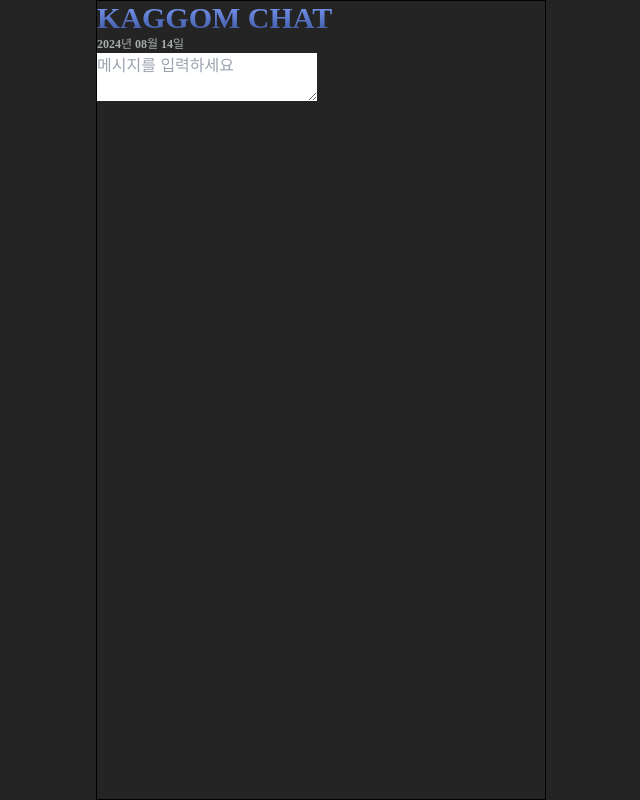
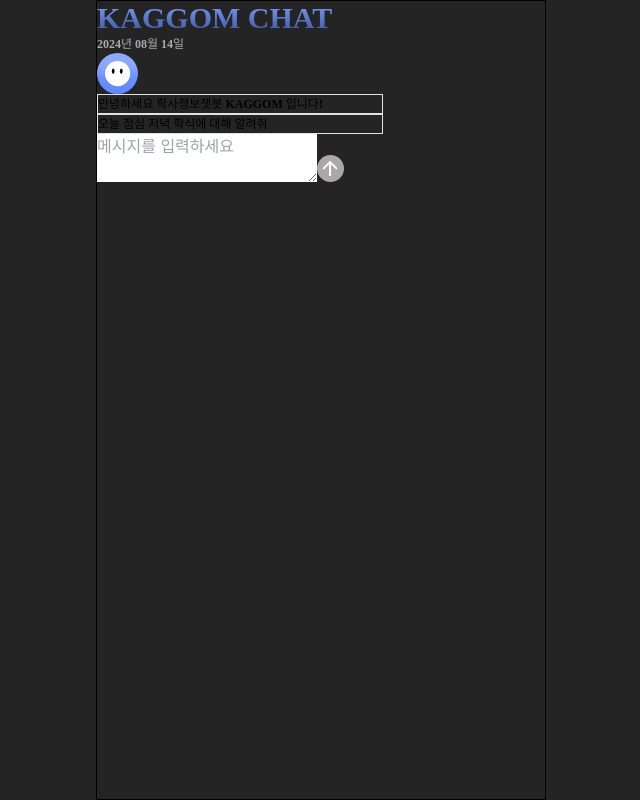
Before and after one commit to Kaggom/Kaggom_FE, a React (Vite) app: page / in a window 1280 px wide. Shown: the whole page, without its empty margins (319-959 px from the left). Built offline with nearby package versions, Linux system fonts and the light colour scheme.

Commit message:
💄 Design : 캐곰챗, 유저챗 컴포넌트 구현

```diff
--- /dev/null
+++ b/src/pages/Chat/components/KaggomChatMessage.tsx
@@ -0,0 +1,39 @@
+import Kaggom from '../../../assets/Kaggom.svg'
+
+
+interface KaggomChatProps {
+    chat: string; // 'Text' 대신 'string' 타입 사용
+}
+// { chat }: KaggomChatProps
+
+function KaggomChatMessage() {
+    return (
+        <div className="relative h-[63px] w-[380px]">
+            <img
+                src={Kaggom}
+                alt="kaggom"
+                className="absolute top-[7px] left-[22px]"
+            />
+            <div className="absolute top-[11px] left-[74px] bg-white rounded-[20px] px-[12px] py-[8px]"
+                style={{
+                    border: '1px solid #E4E1E1', // border 스타일, 두께, 색상 적용
+                    maxWidth: '286px'
+                }}>
+                <p
+                    className="font-semibold text-left"
+                    style={{
+                        fontFamily: 'Pretendard',
+                        fontSize: '12px',
+                        fontWeight: 600,
+                        color: 'black',
+                        margin: 0, // 기본 margin 제거
+                    }}
+                >
+                    안녕하세요 학사정보챗봇 KAGGOM 입니다!
+                </p>
+            </div>
+        </div>
+    );
+}
+
+export default KaggomChatMessage;
--- a/src/pages/Chat/components/MainChat.tsx
+++ b/src/pages/Chat/components/MainChat.tsx
@@ -1,4 +1,6 @@
 import React, { useState, ChangeEvent, FormEvent } from 'react';
+import KaggomChatMessage from './KaggomChatMessage';
+import UserChatMessage from './UserChatMessage';
 import SendMessage from '../../../assets/SendMessage.svg'
 
 function MainChat() {
@@ -40,7 +42,7 @@ function MainChat() {
     return(
         <>
         <div className="relative w-[381px] h-[521px] flex-shrink-1 flex-1 overflow-y-auto bg-white">
-            <div className="relative w-[381px] flex-shrink-1 flex overflow-y-auto items-center justify-center">
+        <div className="relative w-[381px] flex-shrink-1 flex flex-col items-center justify-center">
                     <p className="top-[21px] font-semibold text-center"
                         style={{
                             fontFamily: 'Pretendard',
@@ -50,6 +52,8 @@ function MainChat() {
                         }}>
                         {formattedDate}
                     </p>
+                <KaggomChatMessage />
+                <UserChatMessage />
             </div>
         </div>
 
@@ -60,8 +64,8 @@ function MainChat() {
                 onChange={(e) => setMessage(e.target.value)}
                 placeholder="메시지를 입력하세요"
             />
-            <button type="submit" className = "absolute top-[9px] right-[12px]">
-                <svg>{SendMessage}</svg>
+            <button type="submit" className="absolute top-[23px] right-[37px]">
+                <img src={SendMessage} alt="Send" width="27" height="27" />
             </button>
         </form>
         </>
--- /dev/null
+++ b/src/pages/Chat/components/UserChatMessage.tsx
@@ -0,0 +1,31 @@
+interface UserChatProps {
+    chat: string; // 'Text' 대신 'string' 타입 사용
+}
+// { chat }: KaggomChatProps
+
+function UserChatMessage() {
+    return (
+        <div className="relative h-[63px] w-[380px]">
+            <div className="absolute top-[11px] right-[21px] bg-[#E4E1E1] rounded-[20px] px-[12px] py-[8px]"
+                style={{
+                    border: '1px solid #E4E1E1', // border 스타일, 두께, 색상 적용
+                    maxWidth: '286px'
+                }}>
+                <p
+                    className="font-semibold text-left"
+                    style={{
+                        fontFamily: 'Pretendard',
+                        fontSize: '12px',
+                        fontWeight: 600,
+                        color: 'black',
+                        margin: 0, // 기본 margin 제거
+                    }}
+                >
+                    오늘 점심 저녁 학식에 대해 알려줘
+                </p>
+            </div>
+        </div>
+    );
+}
+
+export default UserChatMessage;
--- a/src/pages/Main.tsx
+++ b/src/pages/Main.tsx
@@ -1,4 +1,3 @@
-import MainHeader from "./Chat/components/MainHeader";
 import Chat from "./Chat/Chat";
 
 function Main() {
```
Also changed, not shown: src/assets/Kaggom.svg (added), src/assets/SendMessage.svg.
